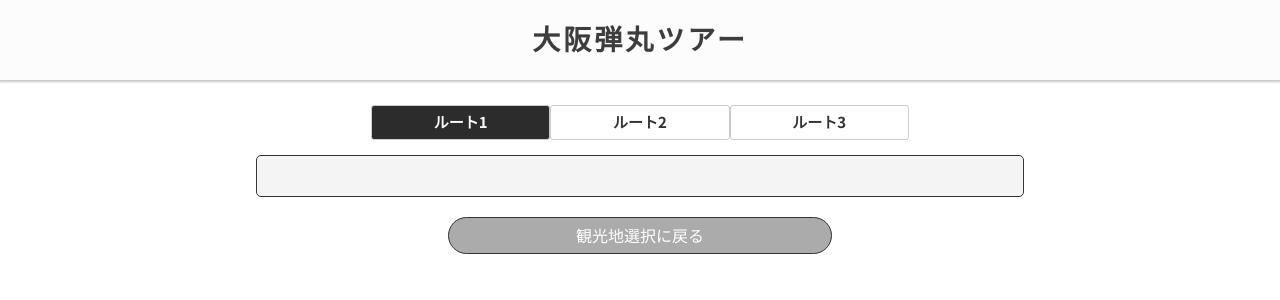
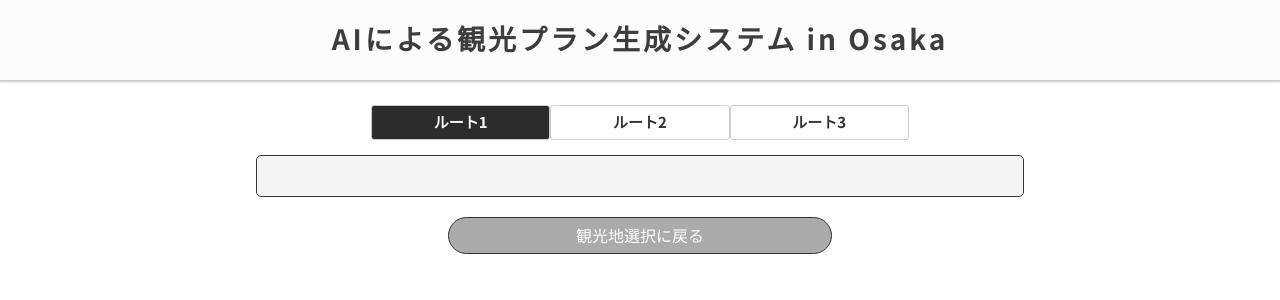
Before and after one commit to KazukiIwamoto-Kii/Osaka_test, a Flask app: template templates/result.html in a window 1280 px wide. Shown: the top 300 px of the page. Run offline with Flask 2, Linux system fonts and the light colour scheme; the template is opened without the code that fills it, so the values that code supplies are empty; some libraries are stand-ins or nearby versions.

Commit message:
update hirok

```diff
--- a/templates/result.html
+++ b/templates/result.html
@@ -16,7 +16,7 @@
 <body>
     <header>
         <div class="header-left">
-            <h1 id = "servicename">大阪弾丸ツアー</h1>
+            <h1 id = "servicename">AIによる観光プラン生成システム in Osaka</h1>
         </div>
         <!-- <nav class="header-menu">
             <ul class = "header-menu-list">
```
